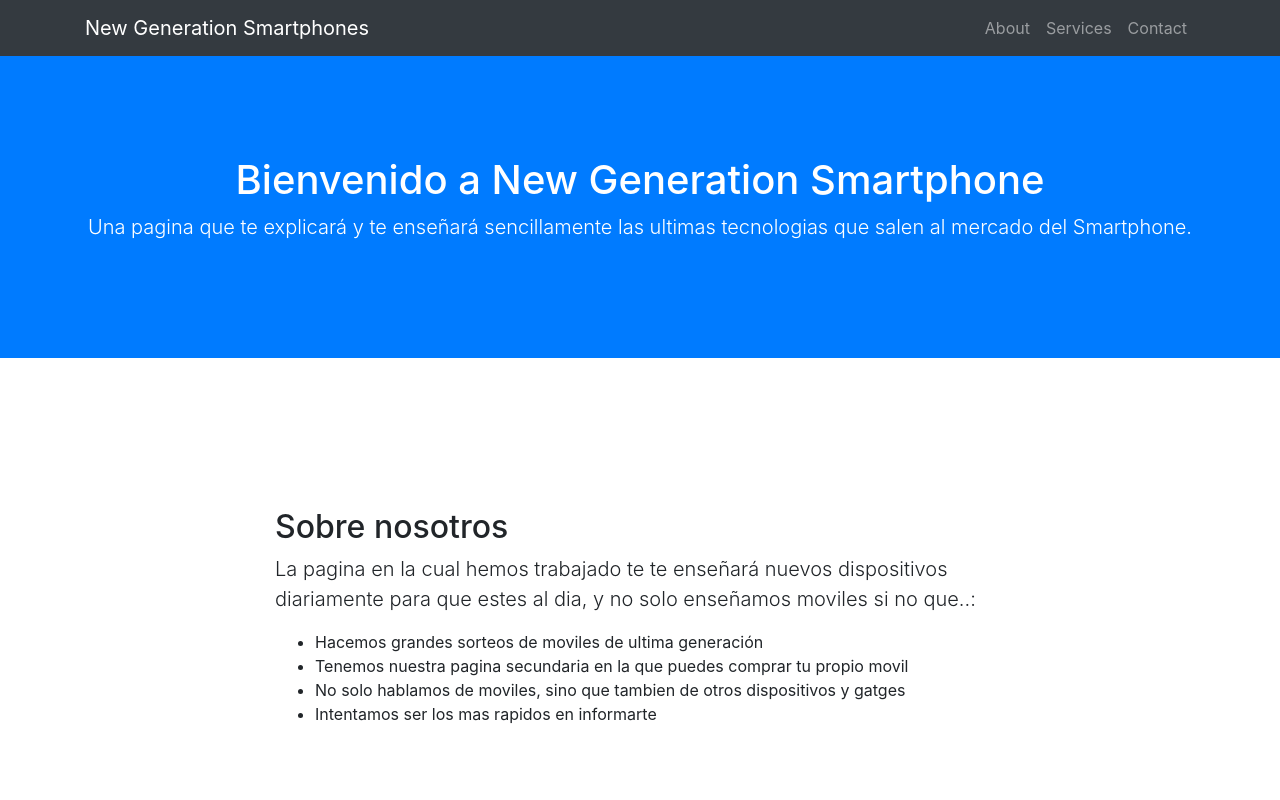
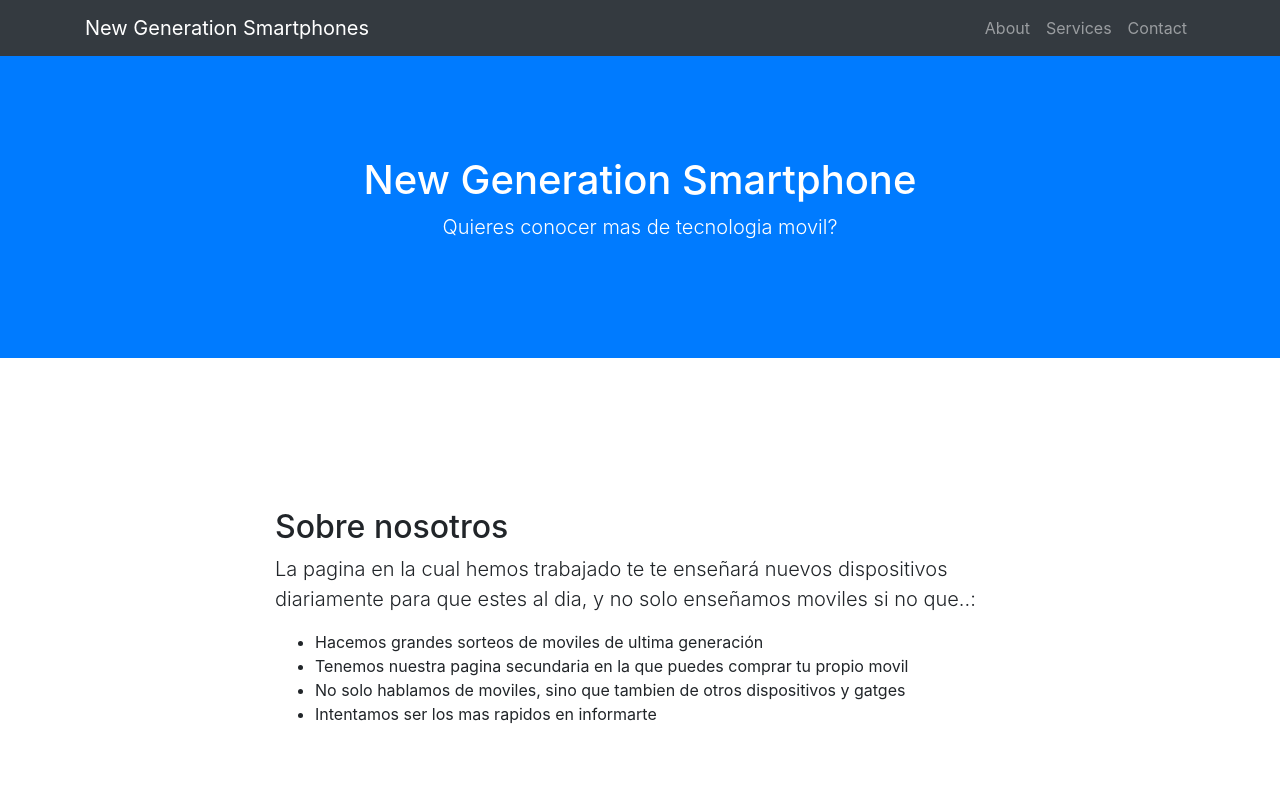
Before and after one commit to yhatibi/paginayasin, a website with bundled scripts: page index.html in a window 1280 px wide. Shown: the top 800 px of the page. Built offline with nearby package versions, Linux system fonts and the light colour scheme.

Commit message:
Modificación del titulo y subtitulo

```diff
--- a/index.html
+++ b/index.html
@@ -45,8 +45,8 @@
 
     <header class="bg-primary text-white">
       <div class="container text-center">
-        <h1>Bienvenido a New Generation Smartphone</h1>
-        <p class="lead">Una pagina que te explicará y te enseñará sencillamente las ultimas tecnologias que salen al mercado del Smartphone.</p>
+        <h1>New Generation Smartphone</h1>
+        <p class="lead">Quieres conocer mas de tecnologia movil?</p>
       </div>
     </header>
 
```
